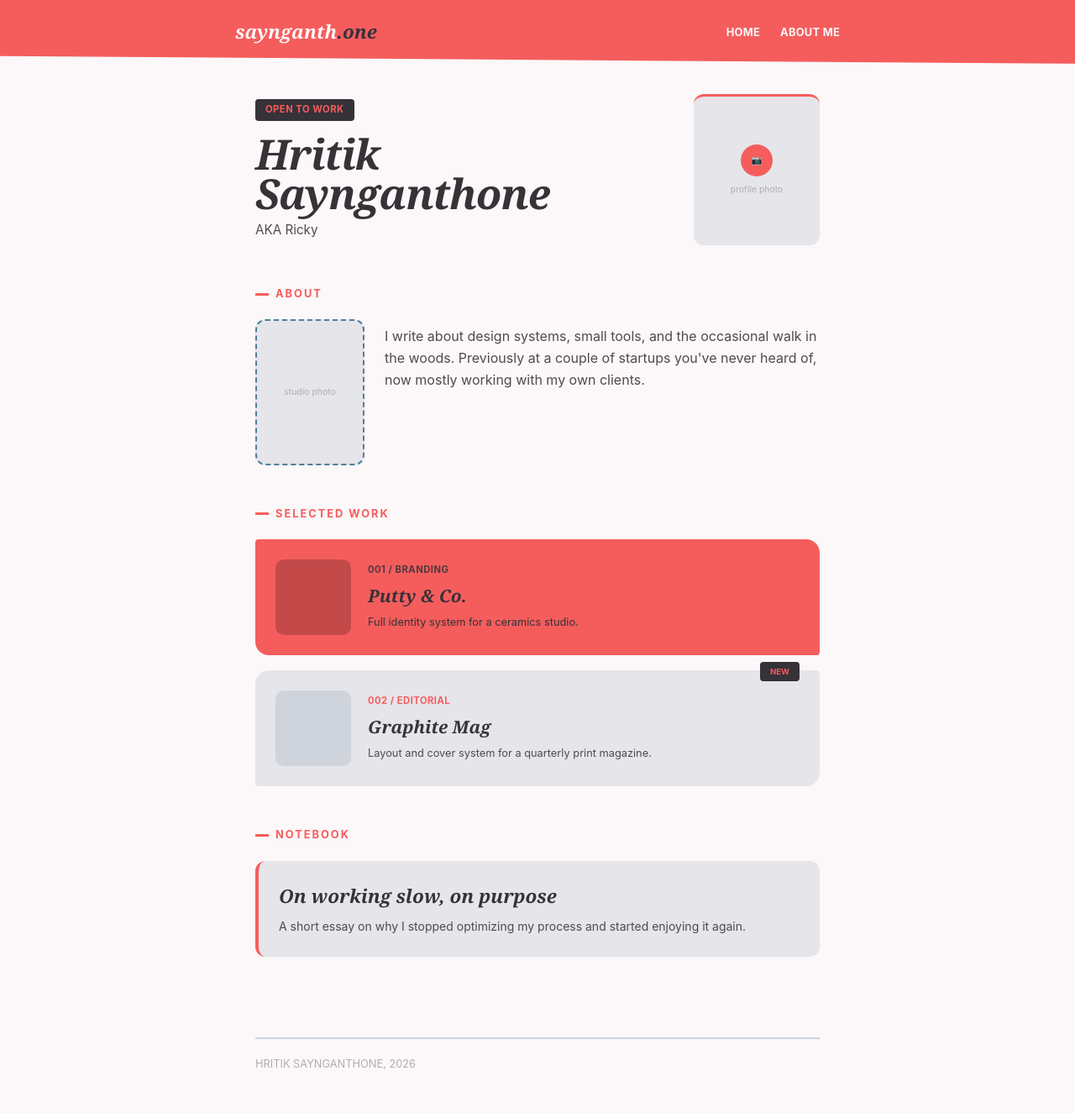
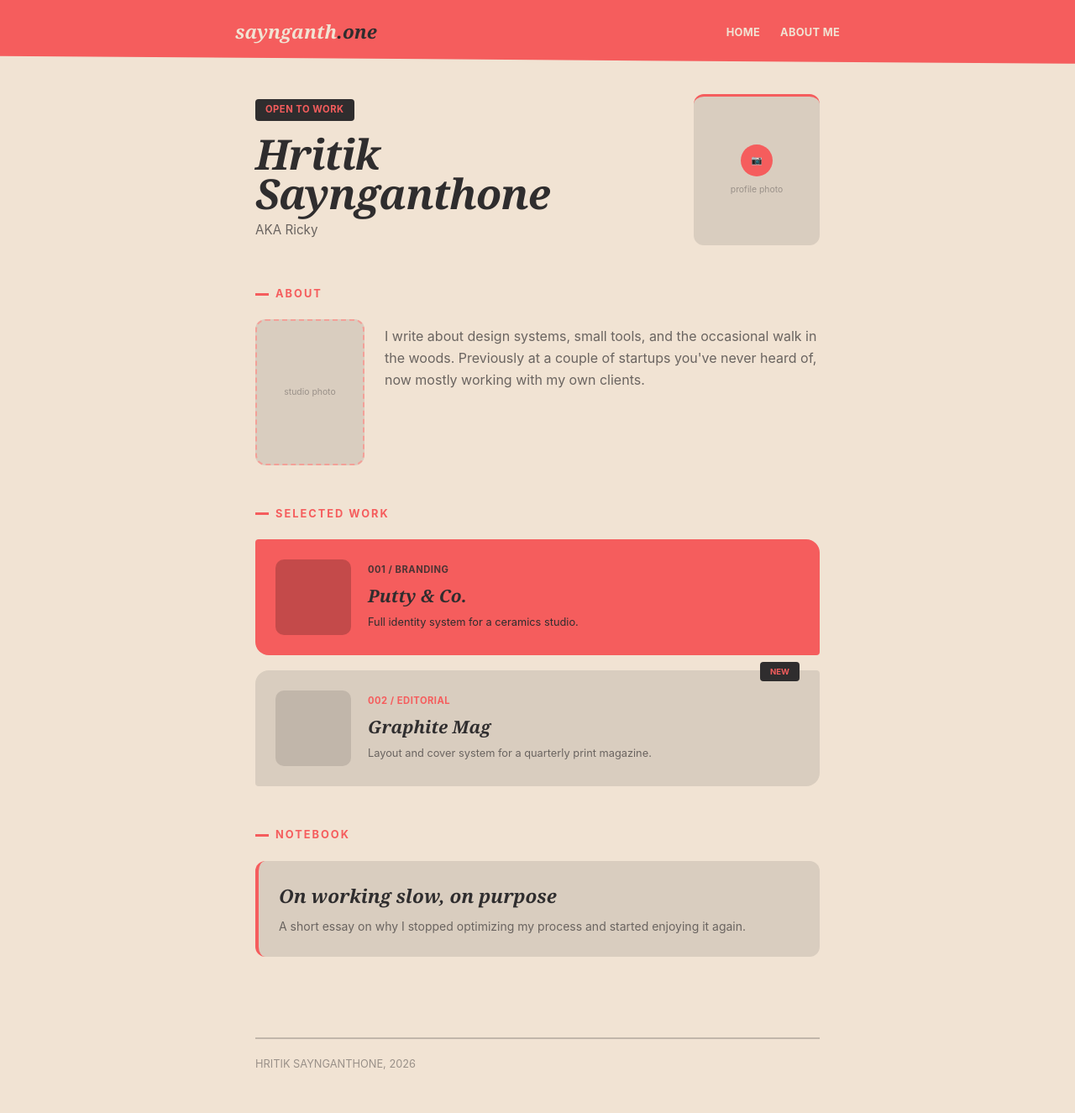
Before and after one commit to hritikrg02/personal-website, a Django app: page / in a window 1280 px wide. Shown: the whole page at 84% size. Run offline with Django 5.2, Linux system fonts and the light colour scheme.

Commit message:
updated colors

```diff
--- a/django_project/static/css/colors.css
+++ b/django_project/static/css/colors.css
@@ -1,13 +1,14 @@
 /* static/css/colors.css */
+
 :root {
-    --color-bg: #FCF7F8;
-    --color-surface: #E5E5EA;
-    --color-surface-alt: #CED3DC;
+    --color-bg: #F1E3D3;
+    --color-surface: #D9CDBF;
+    --color-surface-alt: #C1B6AA;
 
-    --color-text: #353238;
-    --color-text-muted: #4E4B50;
-    --color-text-faint: #B2AEB0;
+    --color-text: #2F2D2E;
+    --color-text-muted: #6A6460;
+    --color-text-faint: #9A9189;
 
     --color-accent: #F55D5D;
-    --color-border: #4E8098;
+    --color-border: #F3A098;
 }
```
